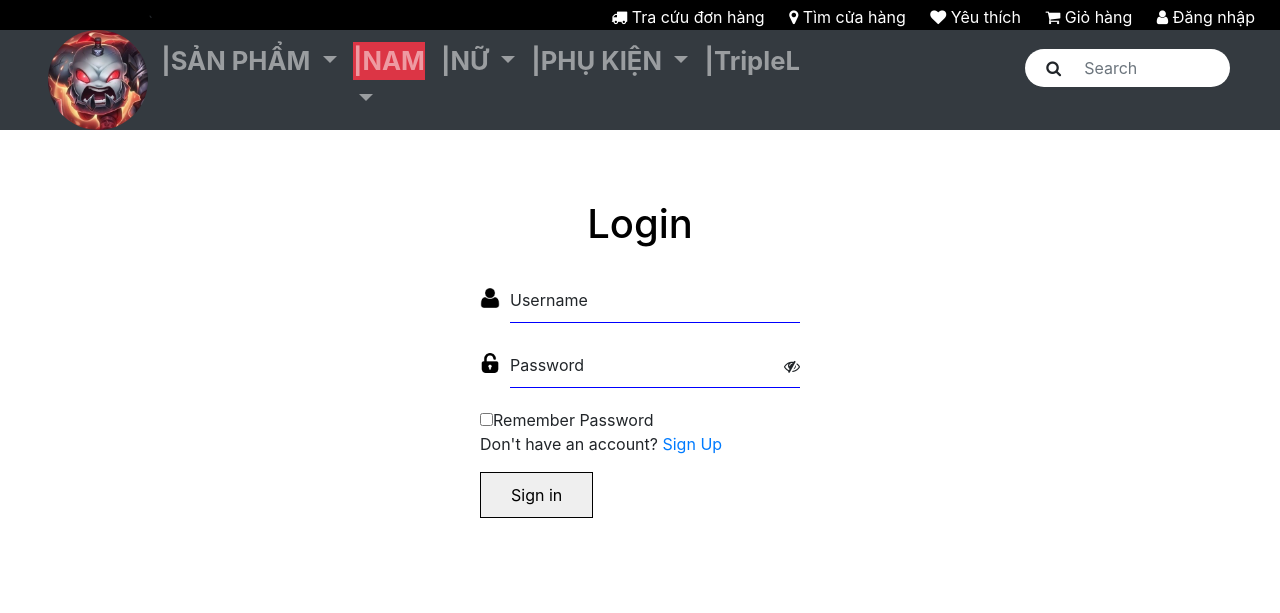
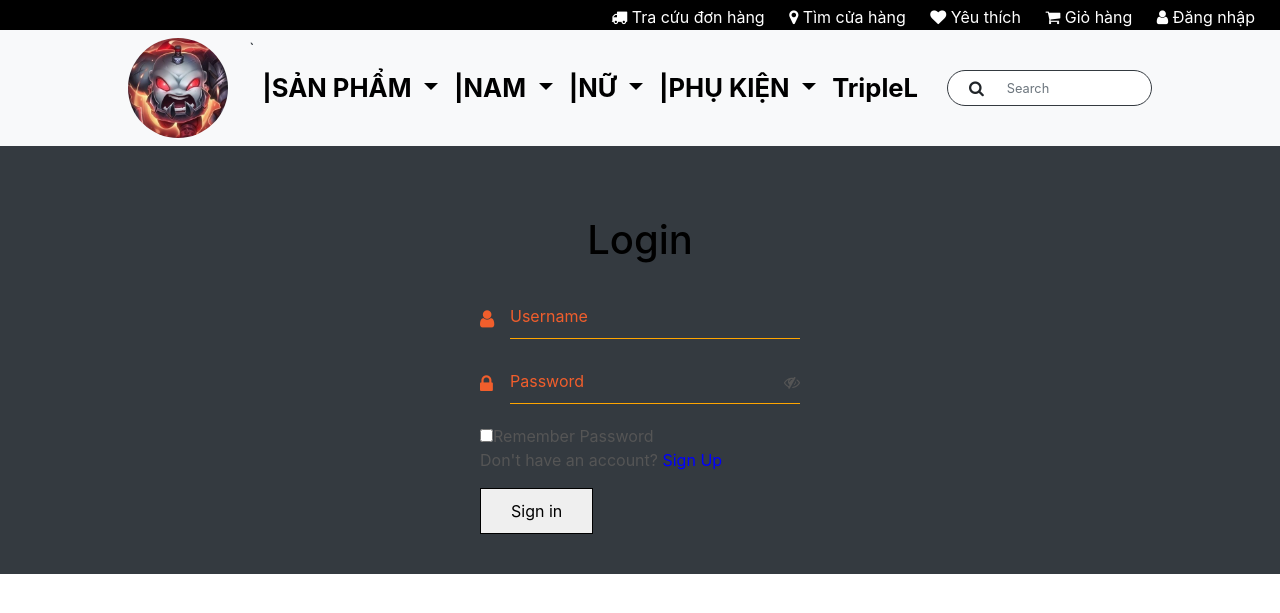
Before and after one commit to 18127141/Web-Seller, a PHP site: page /login.htm in a window 1280 px wide. Shown: the top 613 px of the page. Run offline with PHP 8.4, Linux system fonts and the light colour scheme.

Commit message:
Fixed login

```diff
--- a/CSS/style_login_register.css
+++ b/CSS/style_login_register.css
@@ -48,7 +48,7 @@ form
     padding: 10px 0;
     font-size: 16px;
     margin-bottom: 20px;
-    border-bottom: 1px solid blue;
+    border-bottom: 1px solid orange;
     outline:none;
 }
 .container .inputbox label
@@ -60,6 +60,7 @@ form
     font-size: 16px;
     transition: .5s;
     pointer-events: none;
+    color: rgb(241,94,44);
 }
 .container .inputbox input:focus+label,.container .inputbox input:valid+label
 {
@@ -75,30 +76,12 @@ div.icon
     left: 0;
     width:20px;
     height: 20px;
+    font-size:20px;
     margin-right: 10px;
+    color: rgb(241,94,44);
 }
 
-.user
-{
-    background-image: url("../img/Username_icon.png");
-    background-size: cover;
 
-}
-.password
-{
-    background-image: url("../img/P_WORD_icon.png");
-    background-size: cover;
-}
-.email
-{
-    background-image: url("../img/Email_icon.png");
-    background-size: cover;
-}
-.phone
-{
-    background-image: url("../img/Phone_icon.png");
-    background-size: cover;
-}
 .container a, .container input[type="checkbox"]
 {
     cursor: pointer;
@@ -149,6 +132,23 @@ HEHE
 */
 
 /*HEADER ZONE*/
+body{
+    display: block;
+    color: #555;
+
+
+}
+a:hover{
+    color: rgb(255, 166, 0);
+    text-decoration: none;
+}
+a{
+    color: white;
+}
+ul{
+    list-style: none;
+}
+/*HEADER ZONE*/
 .header{
     background-color: black;
     margin-bottom: 0px;
@@ -195,6 +195,10 @@ ul, ol {
 }
 /*NAV*/
 
+.navbar{
+    padding-left: 10%;
+    padding-right: 10%;
+}
 .dropdown{
     display: inline-block;
     position: static;
@@ -203,49 +207,33 @@ ul, ol {
 }
 .dropdown-content{
 
-  display: none;
+    display: none!important;
     position: relative;
     background-color: gray;
     margin-top: 0px;
-  padding: 12px 16px 12px 16px;
+    padding: 0px 0px 12px 16px;
     border-radius: 10px;
     width: 100%;
     border:none
 
 
   }
-.dropdown-content .arrow
+  .dropdown:hover>.dropdown-content {
+    display:block!important;
+}
+.dropdown:hover>.dropdown-toggle::after
     {
-    background-color: aliceblue;
-    position: absolute;
-    width: 10vw;
-    height: 10vw;
-    transform: rotate(45deg);
-    background-color:gray;
-    top: 0;
+        transform: rotate(180deg);
+    }
+    .dropdown:hover>.nav-link{
+        color: orange!important;
+    }
 
-
-
-}
-.sp{
-    left: calc(10rem);
-}
-.nam{
-    left: calc(12vw + 11rem);
-}
-.nu
-{
-    left: calc(17vw + 13rem)
-}
-.pk
-{
-    left: calc(28vw + 13rem)
-}
-.dropdown:hover>.dropdown-content {
-    display:block;
-}
     .dropdown:hover>a {
         color: orange;
+    }
+    .dropdown-item:hover  {
+        background-color: gray;
     }
     .dropdown a{
         font-weight: bolder;
@@ -264,7 +252,49 @@ ul, ol {
 
     .dropdown-menu, .dropdown-item{
         position: relative;
+
     }
+
+@media only screen and (min-width: 768px){
+
+    .arrow
+    {
+    background-color: aliceblue;
+    position: absolute;
+    width: 50px;
+    height: 50px;
+    margin-top: 100px;
+    margin-left: auto;
+    margin-right: auto;
+    transform: rotate(45deg);
+    background-color:gray;
+    top: 0;
+    border-radius: 0px !important;
+    }
+
+
+}
+.box-link{
+
+    justify-content: center;
+    align-items: center;
+    margin  : 0 10px 0 0;
+    color: black;
+    font-size: 9vw;
+
+}
+.box-link:link{
+    text-decoration: none;
+    color: black;
+}
+.box-link:hover{
+    color: orange;
+}
+
+.nav-link{
+    color: black!important;
+}
+
 .search, .search-text, .btn{
     border: none;
     background-color: white;
@@ -276,47 +306,34 @@ ul, ol {
 .search
 {
     width: 16vw;
-    position: absolute;
-    right: 50px;
-    bottom: 43px;
+    position: relative;
+    /* right: 50px;
+    bottom: 43px; */
     padding-left: 10px;
     padding-right: 10px;
+    margin-left: auto;
+    border: 1px solid;
 
 
 }
 .search-text
 {
     width: 70%!important;
-
+    margin: 0;
+    padding-right: 10px;
+    font-size: 1vw;
 }
 .icon-search
 {
     width:20%;
-
+    padding-left: 5px;
 
 }
 
 .icon-search:hover{
     background-color: gray;
+}
 
-}
-.box-link{
-
-    justify-content: center;
-    align-items: center;
-    margin  : 0 10px 0 0;
-
-    color: whitesmoke;
-    font-size: 9vw;
-
-}
-.box-link:link{
-    text-decoration: none;
-    color: whitesmoke;
-}
-.box-link:hover{
-    color: orange;
-}
 
 
 @media only screen and (max-width: 768px) {
@@ -329,8 +346,28 @@ ul, ol {
         padding-right: 1rem!important;
 
     }
-    /*  */
-    .container{
-        top: 10vw;
+
+    #navbarNavDropdown>li{
+
+        background-color: gray;
+        display: absolute!important;
+        padding-top: 0px!important;
+        padding-bottom: 0px!important;
+        margin-top:0px!important ;
+
+    }
+    #navbarNavDropdown>li>a{
+
+        background-color: gray;
+        display: absolute!important;
+        padding-top: 0px!important;
+        padding-bottom: 0px!important;
+        margin-top:0px!important ;
+
     }
   }
+
+.navbar
+{
+    height: 100px;
+}
--- a/login.htm
+++ b/login.htm
@@ -27,7 +27,7 @@
 
 <body>
   <!--HEADER-->
-    <header class="fixed-top" id="head">
+  <header class="bg-light" id="head">
     <div class="header container-fluid d-none d-md-block m-0">
       <ul class="menu">
         <li>
@@ -48,9 +48,9 @@
       </ul>
     </div>
     <!--NAV-->
-        <nav class="navbar navbar-expand-md navbar-dark bg-dark pl-5 pr-5 pb-0 pt-0" >
+    <nav class="navbar navbar-expand-md navbar-light text-dark mt-2 mb-2 ">
 
-          <a class="navbar-brand m-0 " href="Home.html">
+      <a class="navbar-brand m-0  " href="Home.html">
         <img class="rounded-circle" src="img/Logo.png " alt="3L" width="100px" height="100px">
       </a>
 
@@ -75,15 +75,30 @@
         aria-controls="navbarNavDropdown" aria-expanded="false" aria-label="Toggle navigation">
         <span class="navbar-toggler-icon"></span>
       </button>
-          <div class="collapse navbar-collapse justify-content-start" id="navbarNavDropdown">
-            <ul class="navbar-nav flex-nowrap">`
+      <div class="collapse navbar-collapse justify-content-center" id="navbarNavDropdown">
+        <ul class="navbar-nav flex-nowrap ">`
           <li class="nav-item dropdown  pb-4 pt-4 ">
+            <div class="arrow dropdown-content "></div>
             <a class="nav-link dropdown-toggle" href="#" id="SanPham" data-toggle="dropdown" aria-haspopup="true"
               aria-expanded="false">
               |SẢN PHẨM
             </a>
             <div class="dropdown-content dropdown-menu" aria-labelledby="SanPham">
-                  <div class="arrow sp"></div>
+              <a class="dropdown-item" href="#">Action</a>
+              <a class="dropdown-item" href="#">Another action</a>
+              <a class="dropdown-item" href="#">Something else here</a>
+            </div>
+          </li>
+
+          <li class="nav-item dropdown pb-4 pt-4">
+            <div class="arrow dropdown-content "></div>
+            <a class="nav-link dropdown-toggle" href="#" id="Nam" data-toggle="dropdown" aria-haspopup="true"
+              aria-expanded="false">
+              |NAM
+
+            </a>
+            <div class="dropdown-content dropdown-menu" aria-labelledby="SanPham">
+
 
               <a class="dropdown-item" href="#">Action</a>
               <a class="dropdown-item" href="#">Another action</a>
@@ -91,32 +106,14 @@
             </div>
           </li>
 
-              <li class="nav-item dropdown pb-4 pt-4">
-                <a class="nav-link dropdown-toggle" href="#" id="Nam" data-toggle="dropdown" aria-haspopup="true"
-                  aria-expanded="false">
-                  <div class="arrow nam bg-danger">|NAM</div>
-
-                </a>
-                <div class="dropdown-content dropdown-menu" aria-labelledby="SanPham">
-                  <div class="arrow nam"></div>
-
-                  <a class="dropdown-item" href="#">Action</a>
-                  <a class="dropdown-item" href="#">Another action</a>
-                  <a class="dropdown-item" href="#">Something else here</a>
-
-
-
-
-                </div>
-              </li>
-
           <li class="nav-item dropdown pb-4 pt-4 ">
+            <div class="arrow dropdown-content "></div>
             <a class="nav-link dropdown-toggle" href="#" id="Nu" data-toggle="dropdown" aria-haspopup="true"
               aria-expanded="false">
               |NỮ
             </a>
             <div class="dropdown-content dropdown-menu" aria-labelledby="SanPham">
-                  <div class="arrow nu "></div>
+
 
               <a class="dropdown-item" href="#">Action</a>
               <a class="dropdown-item" href="#">Another action</a>
@@ -126,27 +123,29 @@
           </li>
 
           <li class="nav-item dropdown  pb-4 pt-4 ">
+            <div class="arrow dropdown-content  "></div>
             <a class="nav-link dropdown-toggle" href="#" id="PhuKien" data-toggle="dropdown" aria-haspopup="true"
               aria-expanded="false">
               |PHỤ KIỆN
             </a>
             <div class="dropdown-content dropdown-menu text-center " aria-labelledby="SanPham">
-                  <div class="arrow pk"></div>
+
 
               <a class="dropdown-item" href="#">Action</a>
               <a class="dropdown-item" href="#">Another action</a>
               <a class="dropdown-item" href="#">Something else here</a>
             </div>
           </li>
-              <li class="nav-item dropdown pb-4 pt-4 ">
+
+          <li class="nav-item  dropdown pb-4 pt-4 ">
             <a class="nav-link " href="#">
-                  |TripleL
+              TripleL
             </a>
           </li>
         </ul>
       </div>
 
-          <div class="d-none d-lg-block  d-md-block container justify-content-center pr-0 ">
+      <div class="d-none d-lg-block  d-md-block  justify-content-center  pr-0 ">
         <form class="form-inline search ">
           <button class="btn my-2 my-sm-0 icon-search p-0 " type="submit"><i class="fa fa-search"></i></button>
           <input class="form-control mr-sm-2 search-text shadow-none" type="search" placeholder="Search"
@@ -155,25 +154,24 @@
       </div>
     </nav>
 
-
-      </header>
-
-
-    <div class="container" id="cont">
+    <div class="container-fluid bg-dark ">
+      <div class="container " id="cont">
         <form action="action_page.htm" method="POST">
           <h1>Login</h1>
           <div class="inputbox">
-                <div class="icon user">
-
+            <div class="icon ">
+              <i class="fa fa-user"></i>
             </div>
-                <input type="text" name="User" required>
+            <input type="text" name="User" required class="bg-dark">
             <label>Username</label>
           </div>
 
           <div class="inputbox">
-                <div class="icon password"></div>
+            <div class="icon">
+              <i class="fa fa-lock"></i>
+            </div>
 
-                <input type="password" name="P_WORD" id="Password" required>
+            <input type="password" name="P_WORD" id="Password" class="bg-dark" required>
             <label>Password</label>
             <span onclick="Myfunction()">
               <i id="eye1" class="fa fa-eye-slash"></i>
@@ -206,22 +204,9 @@
 
           </div>
           <input type="checkbox">Remember Password<br>
-            <p>Don't have an account? <a href="register.htm">Sign Up</a></p>
+          <p>Don't have an account? <a href="register.htm" style="color:blue;">Sign Up</a></p>
           <input type="submit" value="Sign in">
-            <script>
-
-                var ele = document.getElementById("head");
-                var con = document.getElementById("cont");
-                con.style.marginTop = ele.offsetHeight + 'px'
-
-                $(window).resize(function () {
-
-                    con.style.marginTop = ele.offsetHeight + 'px'
-
-
-                    //resize just happened, pixels changed
-                });
-            </script>
+    </div>
 
 
 </body>
```
Also changed, not shown: register.htm (+56 -64 lines), img/Email_icon.png (deleted), img/P_WORD_icon.png (deleted), img/Phone_icon.png (deleted), img/Username_icon.png (deleted). Lines whose indentation alone changed are shown as unchanged.
